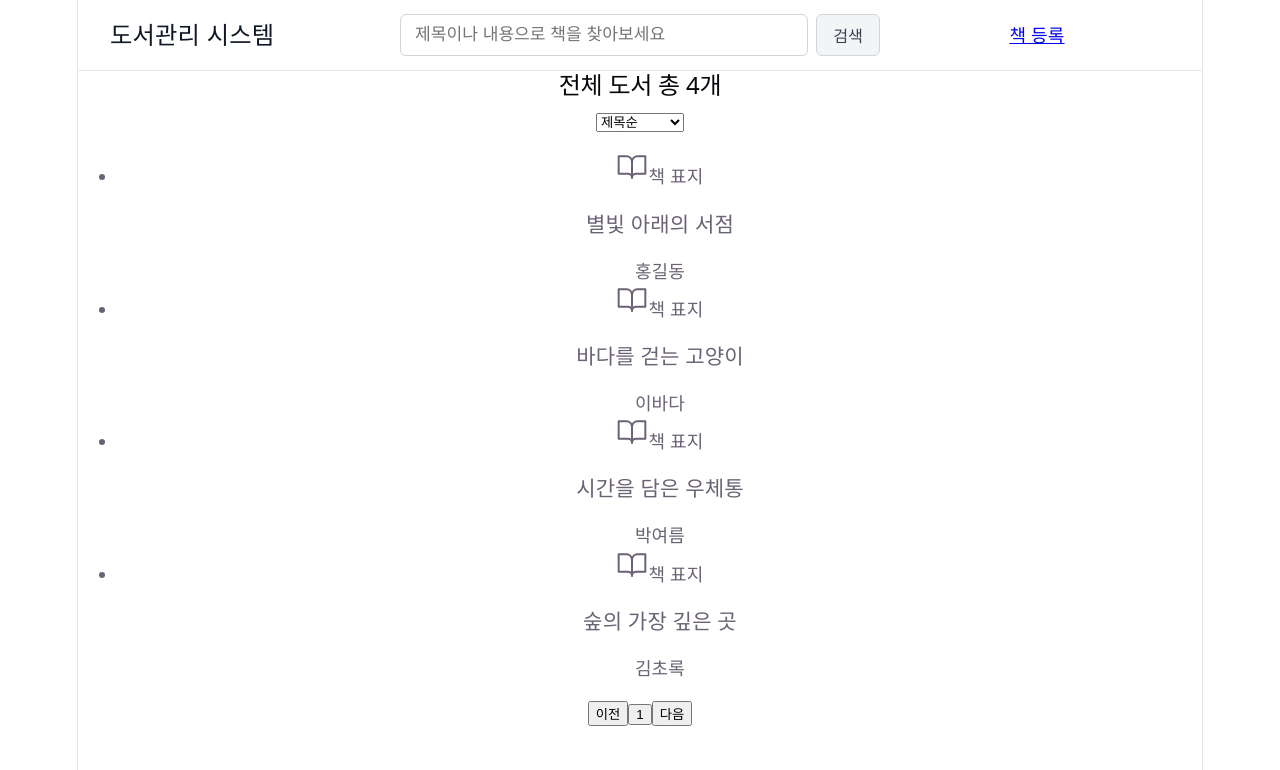
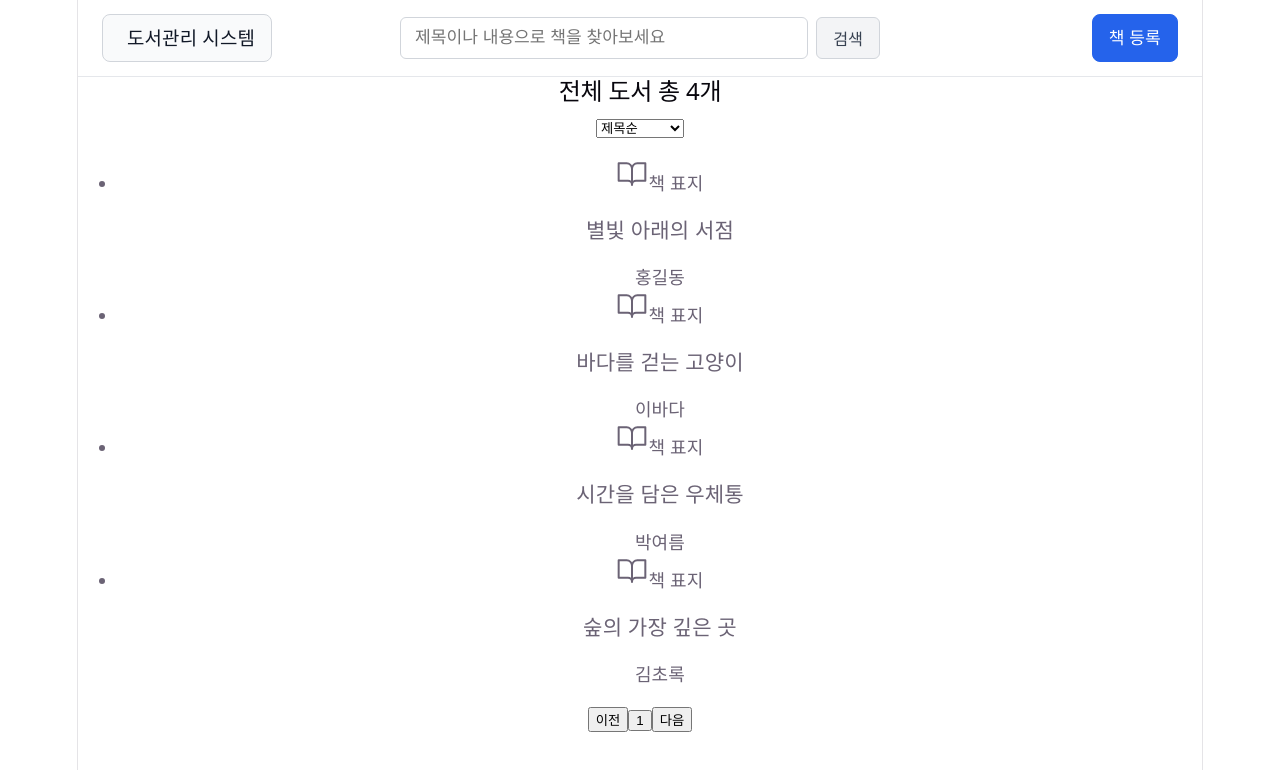
Before and after one commit to Red-Barn/mini_proj_4, a React (Vite) app in the folder library-manager/: page / in a window 1280 px wide. Shown: the top 770 px of the page. Built offline with nearby package versions, Linux system fonts and the light colour scheme.

Commit message:
버튼 주변 css 변경

```diff
--- a/library-manager/src/components/Header.css
+++ b/library-manager/src/components/Header.css
@@ -15,13 +15,23 @@
 .brand {
   justify-self: start;
   display: inline-flex;
-  align-items: baseline;
+  align-items: center;
   gap: 8px;
-  font-size: 1.35rem;
+  padding: 10px 16px;
+  background-color: #f9fafb;
+  border: 1px solid #d1d5db;
+  border-radius: 8px;
+  font-size: 1.05rem;
   font-weight: 700;
   color: #111827;
   text-decoration: none;
   white-space: nowrap;
+  transition: background-color 0.15s ease, border-color 0.15s ease;
+}
+
+.brand:hover {
+  background-color: #f3f4f6;
+  border-color: #9ca3af;
 }
 
 .brand-sub {
@@ -69,16 +79,22 @@
 /* 3. 우측: 새 책 등록 버튼 */
 .btn-create {
   justify-self: end;
-  padding: 9px 16px;
+  display: inline-flex;
+  align-items: center;
+  justify-content: center;
+  padding: 10px 16px;
   background-color: #2563eb;
+  border: 1px solid #2563eb;
+  border-radius: 8px;
   color: #ffffff;
-  border-radius: 6px;
-  font-size: 0.9rem;
+  font-size: 0.95rem;
   font-weight: 600;
   text-decoration: none;
   white-space: nowrap;
+  transition: background-color 0.15s ease, border-color 0.15s ease;
 }
 
 .btn-create:hover {
   background-color: #1d4ed8;
+  border-color: #1d4ed8;
 }
--- a/library-manager/src/components/Header.jsx
+++ b/library-manager/src/components/Header.jsx
@@ -36,7 +36,7 @@ export default function Header({ searchQuery, onSearchChange }) {
       </form>
 
       {/* 3. 새 책 등록 버튼 (등록 페이지로 이동) */}
-      <Link to="/books/new" className="btn btn-primary">
+      <Link to="/books/new" className="btn-create">
         책 등록
       </Link>
     </header>
```
